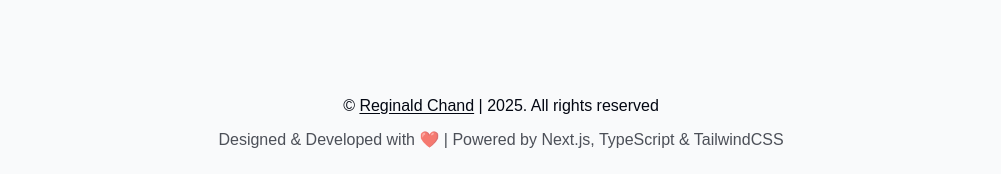
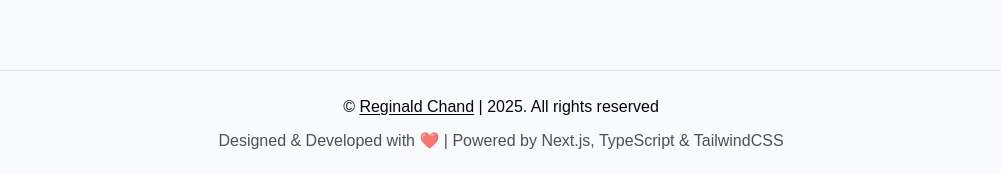
Before and after one commit to reginaldsc02/rsc-dev-portfolio, a Next.js app: page / in a window 1280 px wide. Shown: the part 3806-3980 px from the top of the page, without its empty margins (139-1140 px from the left). Built offline with nearby package versions, Linux system fonts and the light colour scheme; no server answers.

Commit message:
add: style border-t

```diff
--- a/components/shared/ui/Footer.tsx
+++ b/components/shared/ui/Footer.tsx
@@ -4,7 +4,7 @@ import Link from "next/link";
 
 export const Footer = () => {
   return (
-    <footer className="min-h-16 p-6 flex flex-col items-center gap-2.5 text-center bg-background">
+    <footer className="min-h-16 p-6 flex flex-col items-center gap-2.5 text-center border-t border-gray-950/10 dark:border-gray-50/10 bg-background">
       <div>
         &copy;{" "}
         <Link
```
